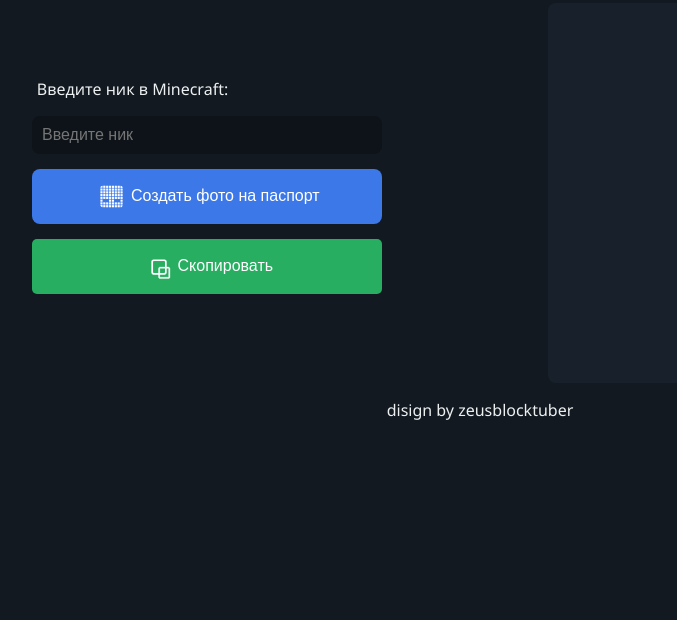
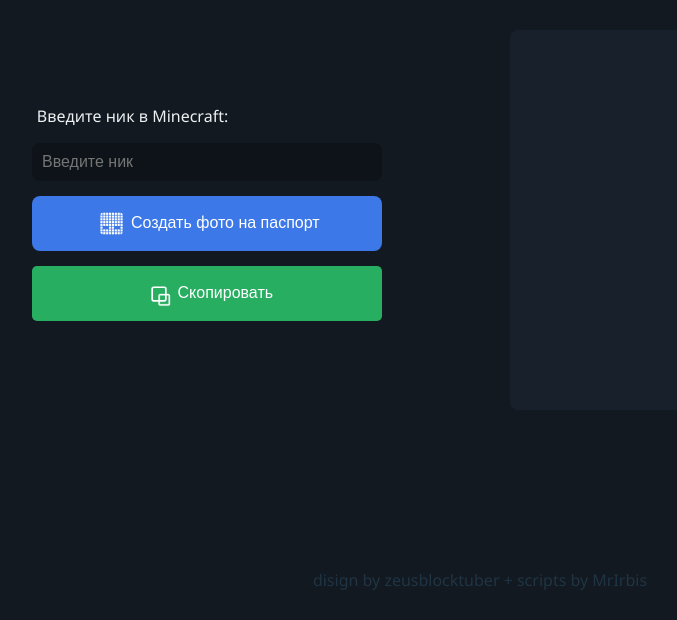
Before and after one commit to Mr1rbis/minustPhotoGenerator, a plain HTML site: page index.html in a window 1280 px wide. Shown: the part 180-800 px from the top of the page, without its empty margins (160-837 px from the left). Drawn offline with Linux system fonts and the light colour scheme.

Commit message:
Add files via upload

```diff
--- a/index.html
+++ b/index.html
@@ -19,7 +19,7 @@
         <div id="output"></div>
     </div>
     <footer>
-        <p>disign by zeusblocktuber</p>
+        <p>disign by zeusblocktuber + scripts by MrIrbis</p>
     </footer>
 
     <script>
--- a/style.css
+++ b/style.css
@@ -62,7 +62,8 @@ button:hover {
     width: 350px;
     height: 350px;
     line-height: 1.5;
-    margin-right: 15%;
+    margin-right: 18%;
+    margin-left: 2%;
     padding: 15px;
     /* border: 2px solid #223d501f; */
     background-color: #18212b;
@@ -96,7 +97,6 @@ input {
     display: flex;
     justify-content: space-between;
     align-items: center;
-    margin: 0rem 25%;
 }
 .left-block {
     width: 350px;
@@ -106,3 +106,14 @@ button {
     margin-top: 0;
     border-radius: 8px;
 }
+footer {
+    display: flex;
+    justify-content: center;
+    align-items: center;
+    position: absolute;
+    left: 0;
+    bottom: 0;
+    width: 100%;
+    height: 80px;
+    color: #203444;
+}
```
